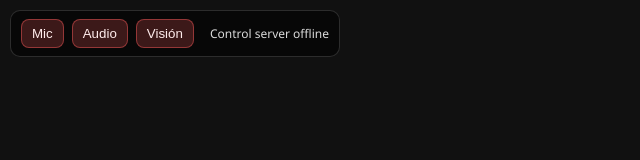
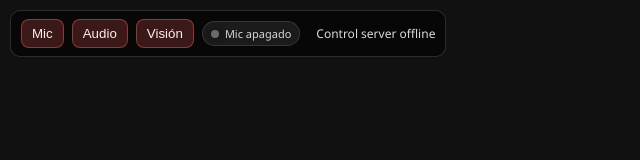
Before and after one commit to victorhugo180505-tech/J.A.R.V.I.S, a website built with Vite: page jarvis_avatar_tauri/src/index.html in a window 1280 px wide. Shown: the whole page, without its empty margins (0-640 px from the left). Built offline with nearby package versions, Linux system fonts and the light colour scheme; no server answers; files whose address does not match are found by name.

Commit message:
Add wake indicators and longer beep

```diff
--- a/jarvis_avatar_tauri/src/index.html
+++ b/jarvis_avatar_tauri/src/index.html
@@ -11,6 +11,10 @@
     <button id="toggle-mic">Mic</button>
     <button id="toggle-audio">Audio</button>
     <button id="toggle-vision">Visión</button>
+    <div id="listen-indicator">
+      <span id="listen-dot"></span>
+      <span id="listen-text">Mic apagado</span>
+    </div>
     <div id="control-status" aria-live="polite"></div>
   </div>
 
--- a/jarvis_avatar_tauri/src/main.js
+++ b/jarvis_avatar_tauri/src/main.js
@@ -8,6 +8,8 @@ document.title = "JARVIS_AVATAR__5f3c9e";
 
 const canvas = document.getElementById("c");
 const statusEl = document.getElementById("control-status");
+const listenIndicator = document.getElementById("listen-indicator");
+const listenText = document.getElementById("listen-text");
 const toggleMicBtn = document.getElementById("toggle-mic");
 const toggleAudioBtn = document.getElementById("toggle-audio");
 const toggleVisionBtn = document.getElementById("toggle-vision");
@@ -45,6 +47,23 @@ function applyToggleState(button, enabled) {
   button.setAttribute("aria-pressed", String(Boolean(enabled)));
 }
 
+function applyListenIndicator(state) {
+  if (!listenIndicator || !listenText) return;
+  const micOn = Boolean(state?.mic_enabled);
+  const wakeActive = Boolean(state?.wake_active);
+
+  listenIndicator.classList.toggle("is-on", micOn);
+  listenIndicator.classList.toggle("is-wake", wakeActive);
+
+  if (!micOn) {
+    listenText.textContent = "Mic apagado";
+  } else if (wakeActive) {
+    listenText.textContent = "Wake word detectado";
+  } else {
+    listenText.textContent = "Escuchando… (Oye Jarvis)";
+  }
+}
+
 async function refreshControlStatus() {
   if (!statusEl) return;
   try {
@@ -53,11 +72,13 @@ async function refreshControlStatus() {
     applyToggleState(toggleMicBtn, state.mic_enabled);
     applyToggleState(toggleAudioBtn, state.audio_enabled);
     applyToggleState(toggleVisionBtn, state.vision_enabled);
+    applyListenIndicator(state);
   } catch (err) {
     statusEl.textContent = "Control server offline";
     applyToggleState(toggleMicBtn, false);
     applyToggleState(toggleAudioBtn, false);
     applyToggleState(toggleVisionBtn, false);
+    applyListenIndicator({ mic_enabled: false, wake_active: false });
   }
 }
 
@@ -78,6 +99,7 @@ bindToggle(toggleMicBtn, "/mic/toggle");
 bindToggle(toggleAudioBtn, "/audio/toggle");
 bindToggle(toggleVisionBtn, "/vision/toggle");
 refreshControlStatus();
+setInterval(refreshControlStatus, 1000);
 
 // -----------------------------
 // State
--- a/jarvis_avatar_tauri/src/styles.css
+++ b/jarvis_avatar_tauri/src/styles.css
@@ -50,3 +50,33 @@ html, body { margin:0; height:100%; overflow:hidden; background:#111; }
   opacity: 0.85;
   white-space: nowrap;
 }
+
+#listen-indicator {
+  display: inline-flex;
+  align-items: center;
+  gap: 6px;
+  padding: 4px 8px;
+  border-radius: 999px;
+  background: rgba(255, 255, 255, 0.08);
+  border: 1px solid rgba(255, 255, 255, 0.12);
+  color: #d7d7d7;
+  font-size: 11px;
+}
+
+#listen-dot {
+  width: 8px;
+  height: 8px;
+  border-radius: 50%;
+  background: #6b6b6b;
+  box-shadow: 0 0 6px rgba(0, 0, 0, 0.4);
+}
+
+#listen-indicator.is-on #listen-dot {
+  background: #48d77f;
+  box-shadow: 0 0 8px rgba(72, 215, 127, 0.8);
+}
+
+#listen-indicator.is-wake #listen-dot {
+  background: #35f2ff;
+  box-shadow: 0 0 10px rgba(53, 242, 255, 0.9);
+}
--- a/jarvis_avatar_web/web/styles.css
+++ b/jarvis_avatar_web/web/styles.css
@@ -50,3 +50,33 @@ html, body { margin:0; height:100%; overflow:hidden; background:#111; }
   opacity: 0.85;
   white-space: nowrap;
 }
+
+#listen-indicator {
+  display: inline-flex;
+  align-items: center;
+  gap: 6px;
+  padding: 4px 8px;
+  border-radius: 999px;
+  background: rgba(255, 255, 255, 0.08);
+  border: 1px solid rgba(255, 255, 255, 0.12);
+  color: #d7d7d7;
+  font-size: 11px;
+}
+
+#listen-dot {
+  width: 8px;
+  height: 8px;
+  border-radius: 50%;
+  background: #6b6b6b;
+  box-shadow: 0 0 6px rgba(0, 0, 0, 0.4);
+}
+
+#listen-indicator.is-on #listen-dot {
+  background: #48d77f;
+  box-shadow: 0 0 8px rgba(72, 215, 127, 0.8);
+}
+
+#listen-indicator.is-wake #listen-dot {
+  background: #35f2ff;
+  box-shadow: 0 0 10px rgba(53, 242, 255, 0.9);
+}
```
Also changed, not shown: jarvis_avatar_web/web/index.html (+4 -0 lines), jarvis_avatar_web/web/main.js (+22 -0 lines), 2 other files.
